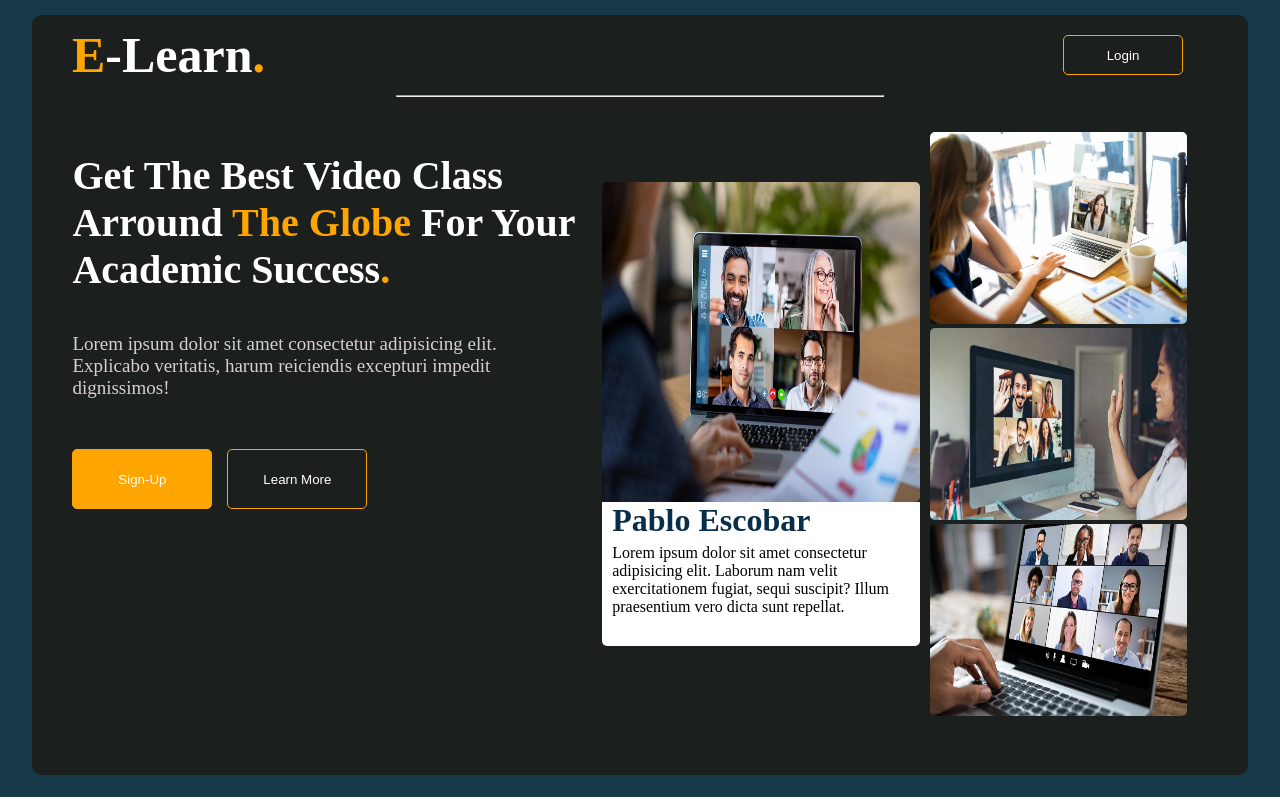
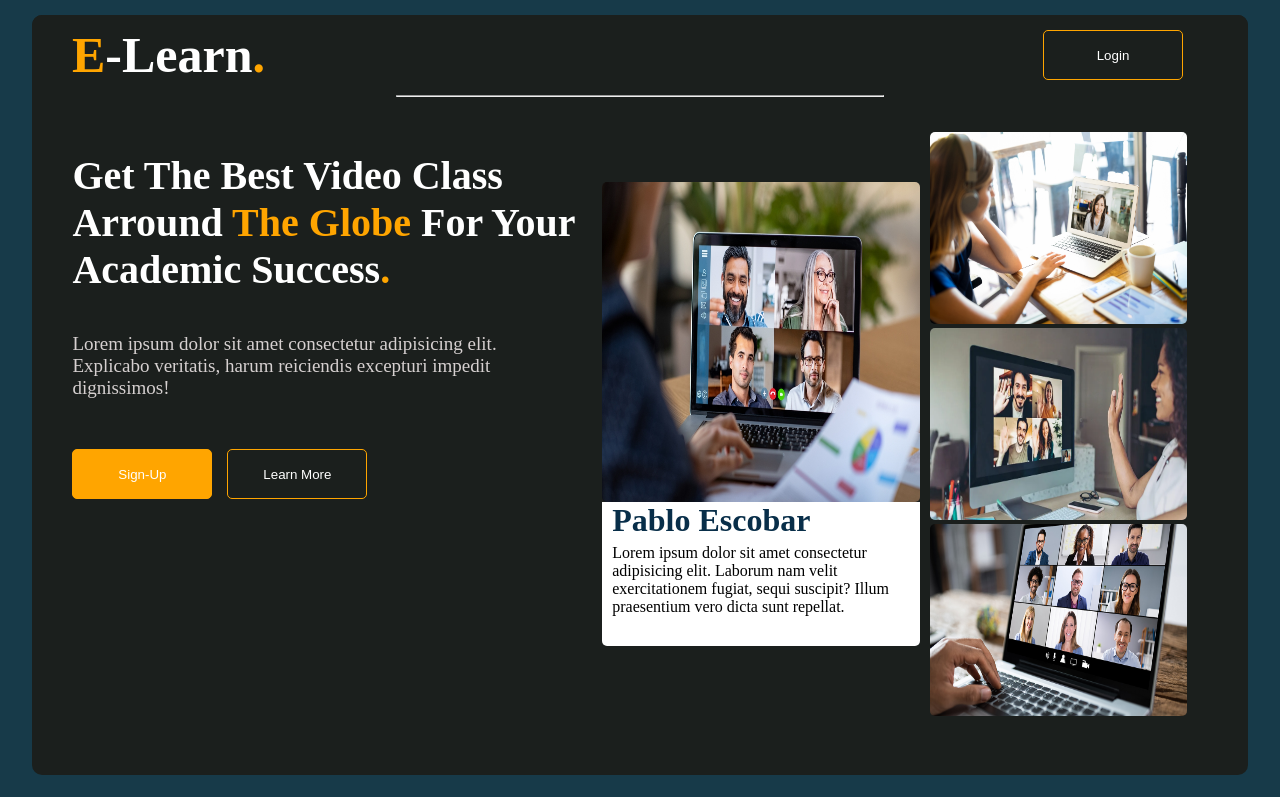
Before and after one commit to ketchanji/e-learning, a React (Create React App) app: page / in a window 1280 px wide. Built offline with nearby package versions, Linux system fonts and the light colour scheme.

Commit message:
first commit

```diff
--- a/src/component/Hero.jsx
+++ b/src/component/Hero.jsx
@@ -15,8 +15,8 @@ const Hero = (props) => {
                 <p>Lorem ipsum dolor sit amet consectetur adipisicing elit. Explicabo veritatis, harum reiciendis excepturi impedit dignissimos!</p>
                 </div>
                 <div className="mediumcontain">
-                    <Button text="Sign-Up" style={{backgroundColor: "orange",marginRight: "15px",width: "140px",height: "60px"}} />
-                    <Button text="Learn More" style={{marginRight: "15px",width: "140px",height: "60px"}} />
+                    <Button text="Sign-Up" style={{backgroundColor: "orange",marginRight: "15px",width: "140px",height: "50px"}} />
+                    <Button text="Learn More" style={{marginRight: "15px",width: "140px",height: "50px"}} />
                 </div>
             </div>
             <div className="container2">
--- a/src/index.css
+++ b/src/index.css
@@ -19,8 +19,8 @@
   color: #fff;
 }
 .btn{
-  width: 120px;
-  height: 40px;
+  width: 140px;
+  height: 50px;
   border: 1px solid orange;
   background-color: transparent;
   color: #fff;
```
